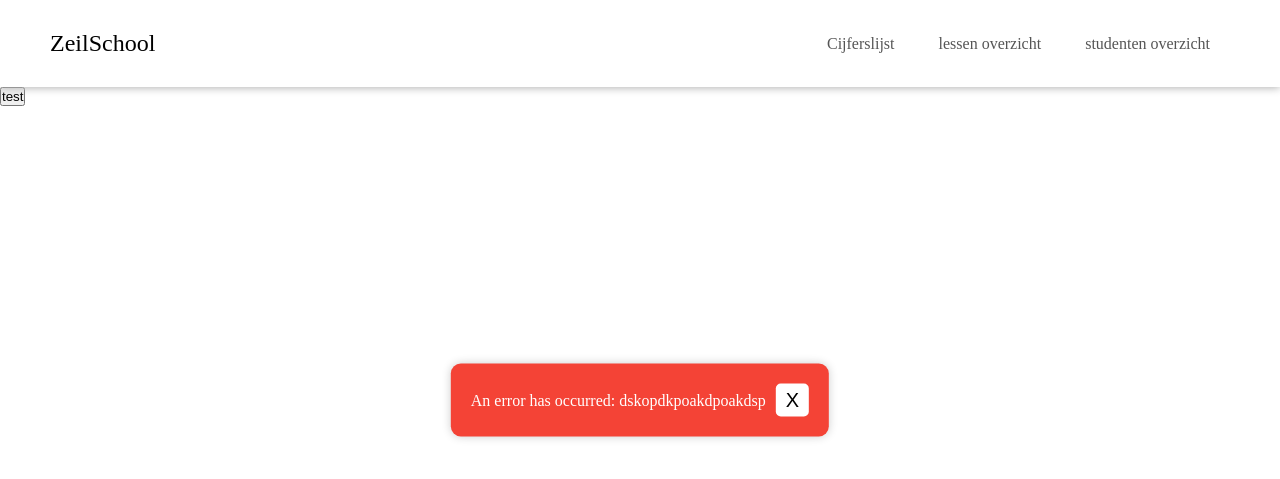
After one commit to TamiELB/PHPSNIPPETS, a PHP site: the page made by Views/StudentenOverZichtAdmin.php in a window 1280 px wide. The commit adds this page. Shown: the top 479 px of the page. Run offline with PHP 8.4, Linux system fonts and the light colour scheme.

Commit message:
added working error popup and futher structuring

```diff
--- /dev/null
+++ b/CSS/CijferlijstAdmin.css
@@ -0,0 +1,4 @@
+* {
+    padding: 0;
+    margin: 0;
+}
--- /dev/null
+++ b/CSS/ErrorPopup.css
@@ -0,0 +1,32 @@
+.ErrorPopup {
+    position: fixed;
+    top: 50%;
+    left: 50%;
+    transform: translate(-50%, -50%);
+    background-color: #f44336;
+    color: white;
+    padding: 20px;
+    border-radius: 10px;
+    box-shadow: 0 0 10px rgba(0, 0, 0, 0.2);
+}
+
+.PopupContent {
+    display: flex;
+    justify-content: space-between; /* Align content to the right */
+    align-items: center;
+}
+
+.CloseButton {
+    background-color: white; /* Different color (green) */
+    color: black;
+    border: none;
+    font-size: 20px;
+    cursor: pointer;
+    padding: 5px 10px; /* Added padding for better clickability */
+    border-radius: 5px;
+    margin: 0;
+}
+
+.TextWrapper {
+    margin-right: 10px; /* Margin adjusted for better spacing */
+}
--- /dev/null
+++ b/CSS/LessenOverzichtAdmin.css
@@ -0,0 +1,4 @@
+* {
+    padding: 0;
+    margin: 0;
+}
--- /dev/null
+++ b/CSS/StudentenOverZichtAdmin.css
@@ -0,0 +1,4 @@
+* {
+    padding: 0;
+    margin: 0;
+}
--- a/CSS/navbar.css
+++ b/CSS/navbar.css
@@ -89,7 +89,7 @@ header .toggle-button .bar{
     }
 
     header nav li{
-    margin-top: 30px;
+    margin-top: 40px;
     }
 
     header nav a{
@@ -98,6 +98,11 @@ header .toggle-button .bar{
 
     header .active{
         display: flex;
+    }
+
+    header .active ul{
+        display: flex;
+        flex-direction: column;
     }
 
     header .active a{
--- a/Components/navbar.php
+++ b/Components/navbar.php
@@ -1,13 +1,13 @@
 <!DOCTYPE html>
 <html>
 <head>
-<link rel="stylesheet" type="text/css" href="/PHPSNIPPITS/CSS/navbar.css">
+<link rel="stylesheet" type="text/css" href="/PHPSNIPPETS/CSS/navbar.css">
 
 </head>
     <body>
     <header>
             <div class="left">
-                <a href="" class="title">ZeilSchool</a>
+                <a href="/PHPSNIPPETS/index.php" class="title">ZeilSchool</a>
 
                 <a class="toggle-button" onclick="ToggleMenu()">
                     <span class="bar"></span>
@@ -17,15 +17,13 @@
             </div>
             <nav id="nav">
                 <ul>
-                    <li><a href="#">Login</a></li>
-                    <li><a href="#">Main</a></li>
-                    <li><a href="#">Profile</a></li>
+                    <li><a href="/PHPSNIPPETS/Views/CijferlijstAdmin.php">Cijferslijst</a></li>
+                    <li><a href="/PHPSNIPPETS/Views/LessenOverzichtAdmin.php">lessen overzicht</a></li>
+                    <li><a href="/PHPSNIPPETS/Views/StudentenOverZichtAdmin.php">studenten overzicht</a></li>
                 </ul>
             </nav>
         </header>
 
-
-
-        <script src="/PHPSNIPPITS/JS/navbar.js"></script>
+        <script src="/PHPSNIPPETS/JS/navbar.js"></script>
     </body>
 </html>
--- /dev/null
+++ b/JS/navbar.js
@@ -0,0 +1,5 @@
+const nav = document.getElementById('nav');
+
+function ToggleMenu(){
+    nav.classList.toggle('active');
+};
--- /dev/null
+++ b/Models/Vakken.php
@@ -0,0 +1,5 @@
+<?php
+class Vakken {
+    public $VakID;
+    public $Naam;
+}
--- /dev/null
+++ b/Views/StudentenOverZichtAdmin.php
@@ -0,0 +1,43 @@
+<!DOCTYPE html>
+<html lang="en">
+<head>
+    <meta charset="UTF-8">
+    <meta name="viewport" content="width=device-width, initial-scale=1.0">
+    <title>Studenten overzicht</title>
+    <link rel="stylesheet" type="text/css" href="../CSS/StudentenOverZichtAdmin.css">
+    <link rel="stylesheet" type="text/css" href="../CSS/ErrorPopup.css">
+</head>
+    <body>
+        <?php include '../Components/navbar.php'; ?>
+
+        <form action="/PHPSNIPPETS/Controllers/StudentenController.php" method="get">
+            <button>test</button>
+        </form>
+
+
+        <div class="ErrorPopup" id="ErrorPopup" style="display: <?php echo isset($_GET["error"]) ? 'inline' : 'none'; ?> ;">
+            <div class="PopupContent">
+                <div class="TextWrapper">
+                    <p>An error has occurred: dskopdkpoakdpoakdsp</p>
+                </div>
+                <button class="CloseButton" onclick="CloseErrorPopup()">X</button>
+            </div>
+        </div>
+
+
+        <script>
+            const ErrorPopup = document.getElementById('ErrorPopup');
+
+            function CloseErrorPopup(){
+                ErrorPopup.style.display = "none";
+            };
+
+                const url = new URL(window.location.href);
+            if (url.searchParams.has("error")) {
+                url.searchParams.delete("error");
+                history.replaceState(null, '', url.toString());
+            }
+        </script>
+
+    </body>
+</html>
--- a/index.php
+++ b/index.php
@@ -4,7 +4,7 @@
         <meta charset="UTF-8">
         <meta http-equiv="X-UA-Compatible" content="IE=edge">
         <meta name="viewport" content="width=device-width, initial-scale=1.0">
-        <title>ZeilSchool</title>
+        <title>School</title>
         <link rel="stylesheet" type="text/css" href="CSS/main.css">
     </head>
         <body>
```
Also changed, not shown: Controllers/StudentenController.php (added, +18 -0 lines), Models/Cijfers.php (added, +12 -0 lines), Models/Lessen.php (added, +18 -0 lines), Models/Studenten.php (added, +24 -0 lines), Views/CijferlijstAdmin.php (added, +12 -0 lines), Views/LessenOverzichtAdmin.php (added, +12 -0 lines).
